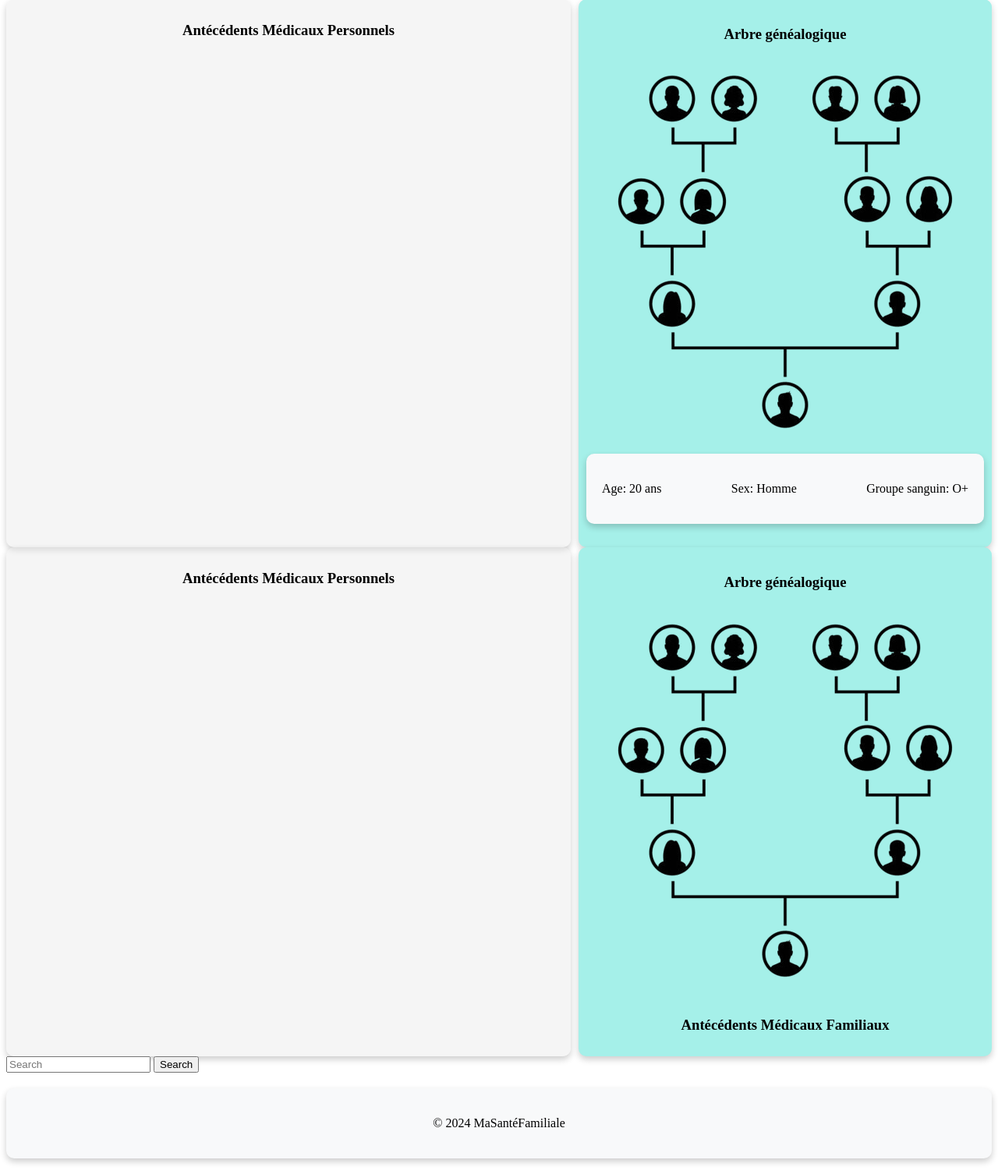
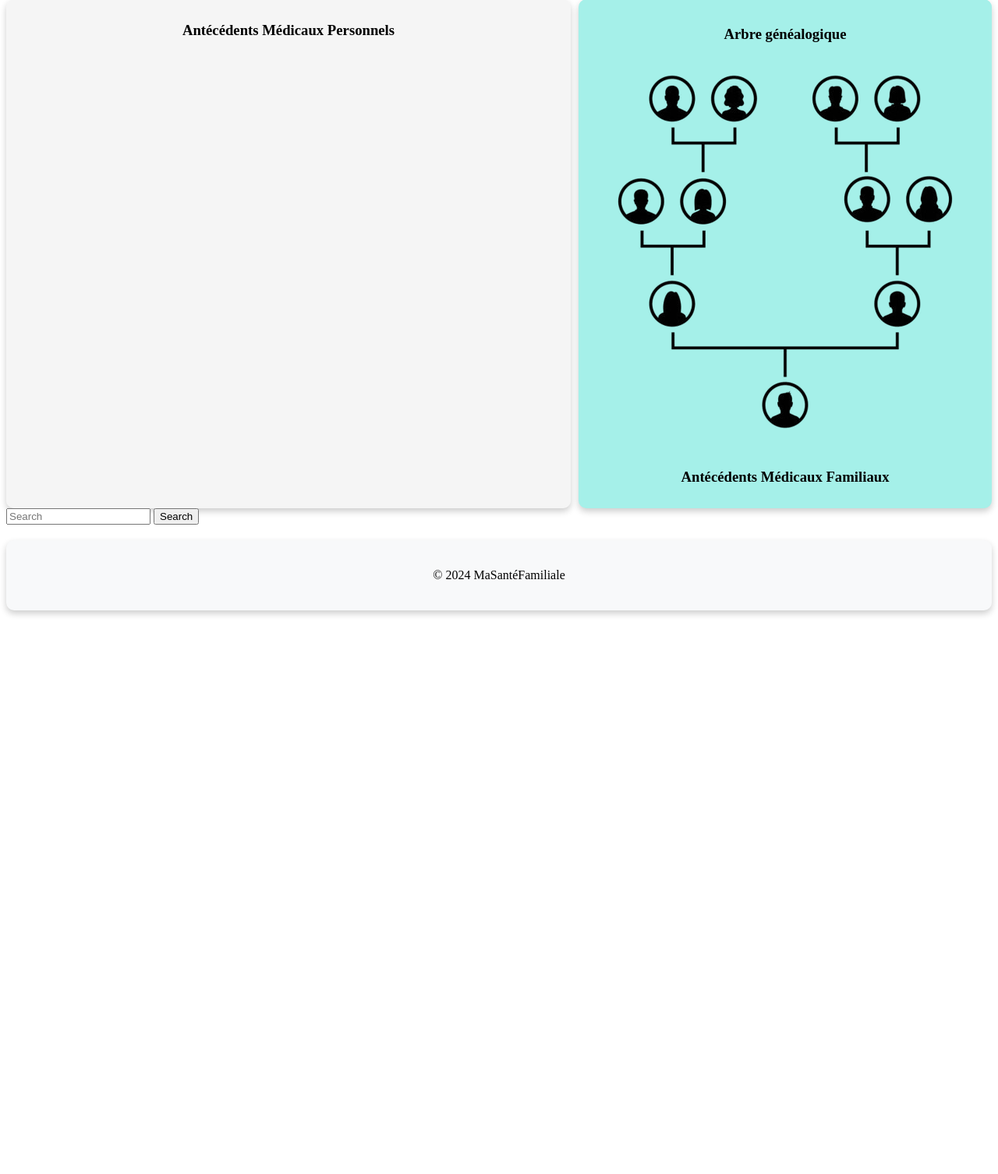
Before and after one commit to An0sis/masantefamiliale, a Django app: page / in a window 1280 px wide. Shown: the part 330-1836 px from the top of the page at 78% size. After the commit the page ends 1120 px from the top, so only its background shows below. Run offline with Django 4.2, Linux system fonts and the light colour scheme; a user stored in the database is signed in.

Commit message:
fix: merge

```diff
--- a/website/main/templates/profile_page_admin.html
+++ b/website/main/templates/profile_page_admin.html
@@ -44,21 +44,6 @@
                         <h3>Arbre généalogique</h3>
                         <img src="{% static 'image/family_tree.png' %}" alt="Arbre généalogique">
                     </div>
-                <div class="profile-info">
-                    <p>Age: 20 ans</p>
-                    <p>Sex: Homme</p>
-                    <p>Groupe sanguin: O+</p>
-                </div>
-            </section>
-            <section class="details">
-                <div class="maladies">
-                    <h3>Antécédents Médicaux Personnels</h3>
-                </div>
-                <div class="genealogy">
-                    <div class="tree">
-                        <h3>Arbre généalogique</h3>
-                        <img src="{% static 'image/family_tree.png' %}" alt="Arbre généalogique">
-                    </div>
                     <div class="maladiesfamille">
                         <h3>Antécédents Médicaux Familiaux</h3>
                     </div>
@@ -81,7 +66,7 @@
                     </table>
                 {% endfor %}
             {% elif error %}
-                <p>{{  error }}</p>
+                <p>{{ error }}</p>
             {% endif %}
         </main>
         <footer>
```
Lines whose indentation alone changed are shown as unchanged.
